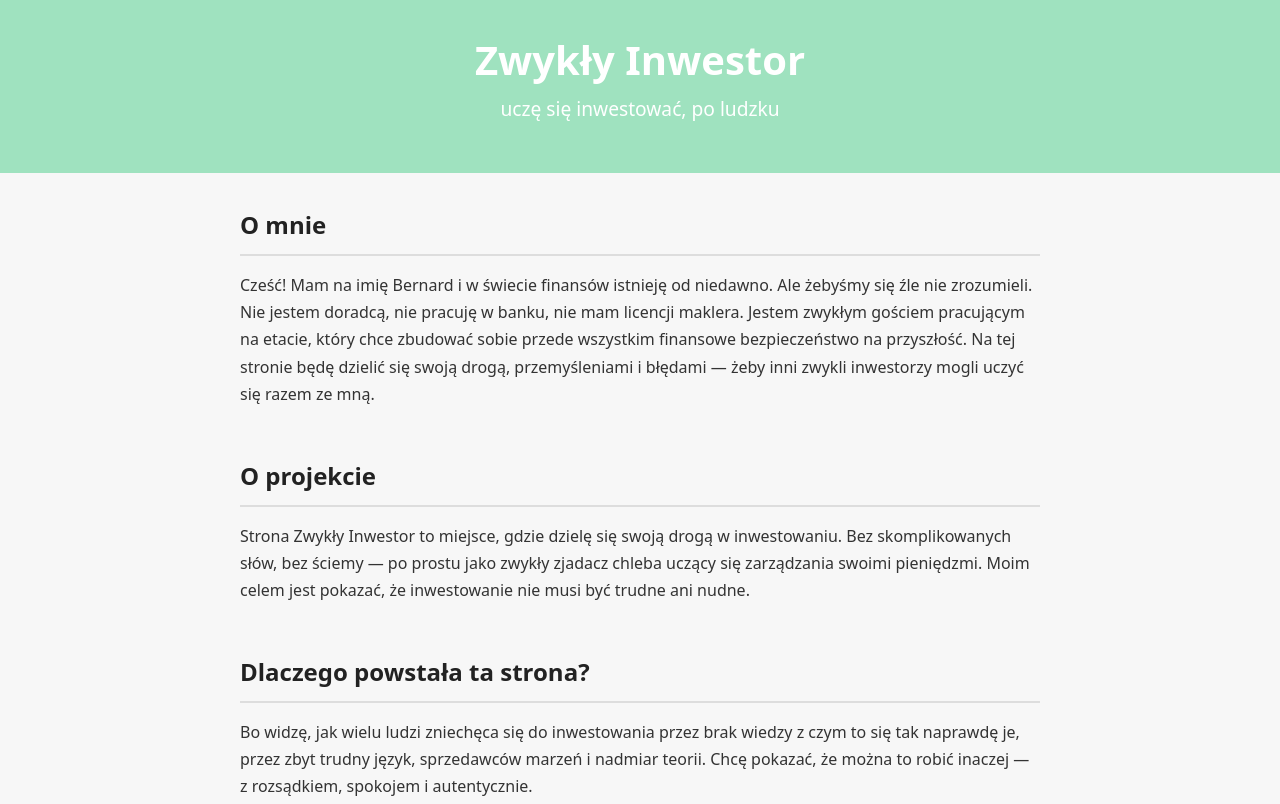
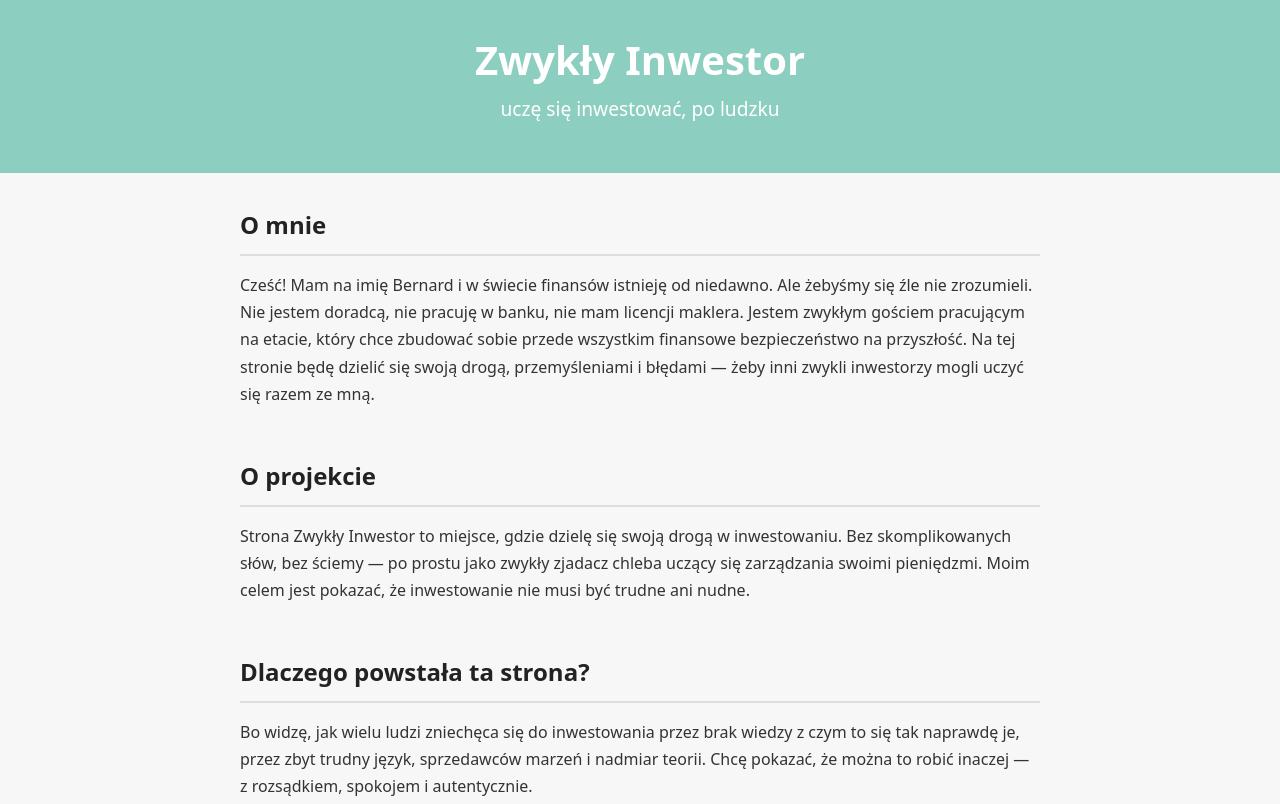
Before and after one commit to zwyklyinwestor/zwyklyinwestor.github.io, a plain HTML site: page index.html in a window 1280 px wide. Shown: the top 804 px of the page. Drawn offline with Linux system fonts and the light colour scheme.

Commit message:
Update index.html

```diff
--- a/index.html
+++ b/index.html
@@ -13,7 +13,7 @@
       color: #333;
     }
     header {
-      background: #9fe2bf;
+      background: #8CCEBF;
       color: white;
       padding: 2rem 1rem;
       text-align: center;
```
